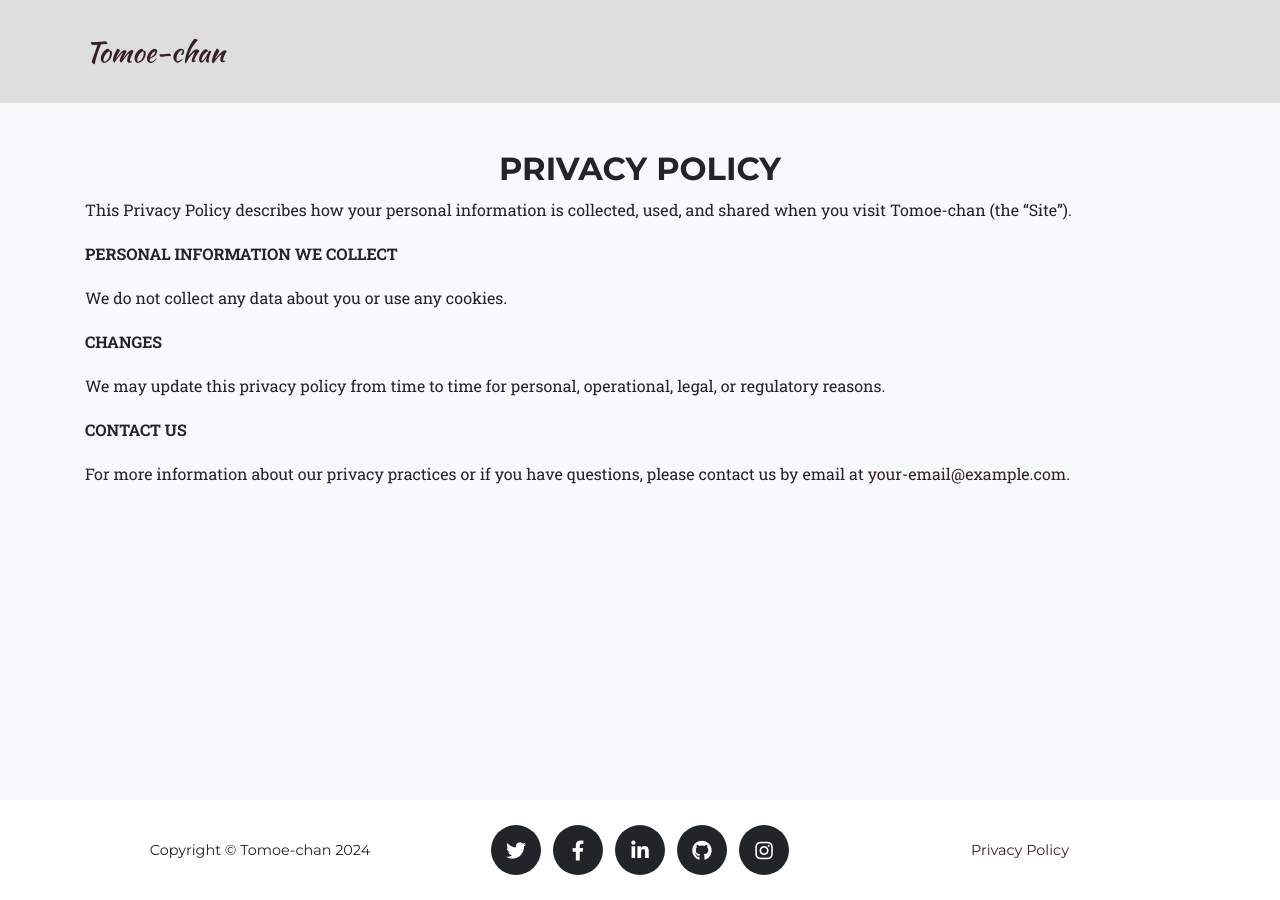
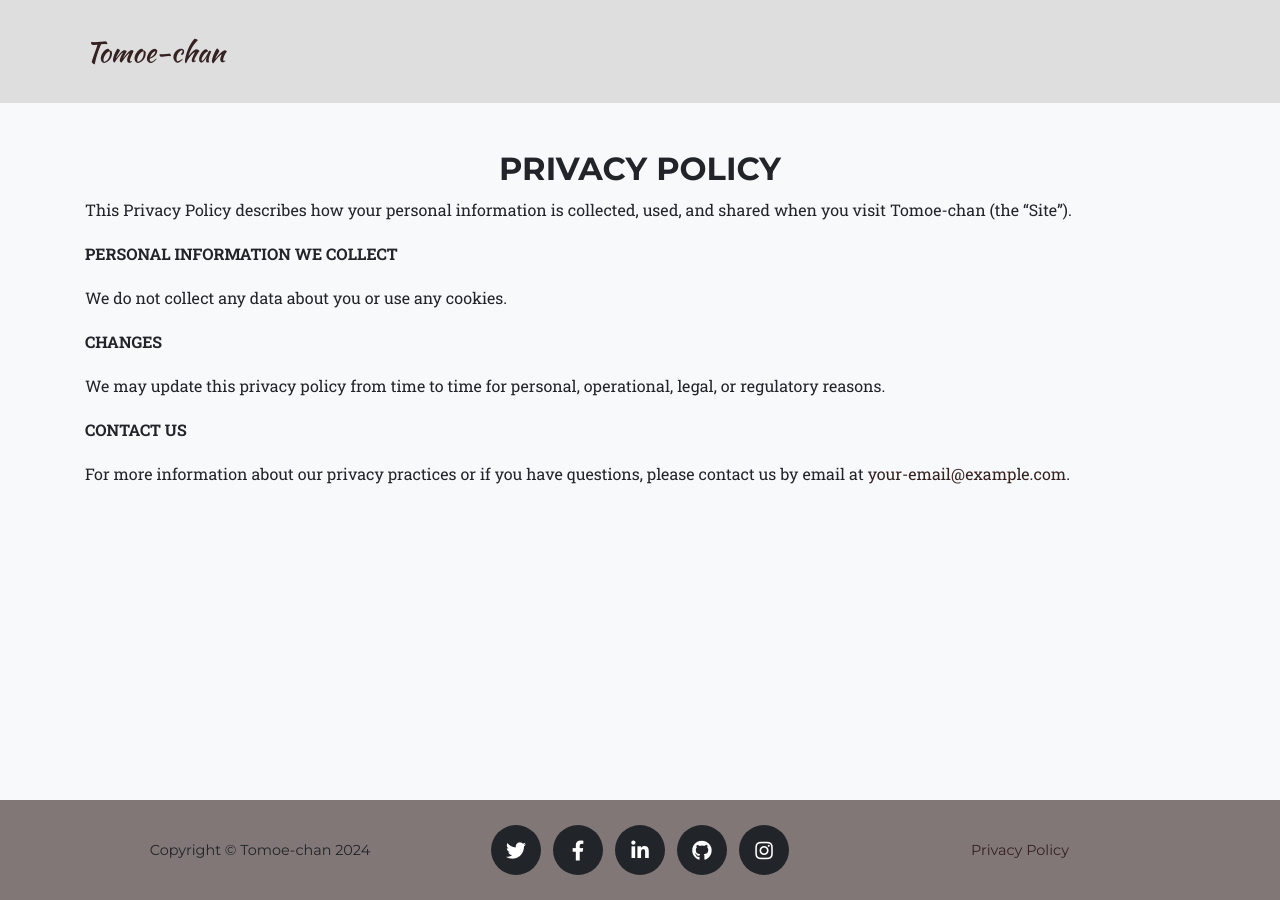
Before and after one commit to Tomoe0512/Tomoe0512.github.io, a Jekyll site: the page built from legal.md, in a window 1280 px wide. Built offline with Jekyll 4.4.1, drawn with Linux system fonts in a browser that asks for light colours; some web fonts are replaced.

Commit message:
The Background colors again

```diff
--- a/_includes/footer.html
+++ b/_includes/footer.html
@@ -1,5 +1,5 @@
 <!-- Footer -->
-<footer class="footer" id="footer" style="background-color: white">
+<footer class="footer" id="footer" style="background-color: #827777">
   <div class="container">
     {% if site.locale and site.locale != "" and site.locale != nil %}
     <div class="row align-items-center">
--- a/_includes/portfolio_grid.html
+++ b/_includes/portfolio_grid.html
@@ -1,6 +1,6 @@
 <!-- Portfolio Grid -->
 {% if site.locale and site.locale != "" and site.locale != nil %}
-<section class="bg-light page-section" id="{{ site.data.sitetext.portfolio.section | default: "portfolio" }}">
+<section class="page-section" id="{{ site.data.sitetext.portfolio.section | default: "portfolio" }}">
   <div class="container">
     <div class="row">
       <div class="col-lg-12 text-center">
```
